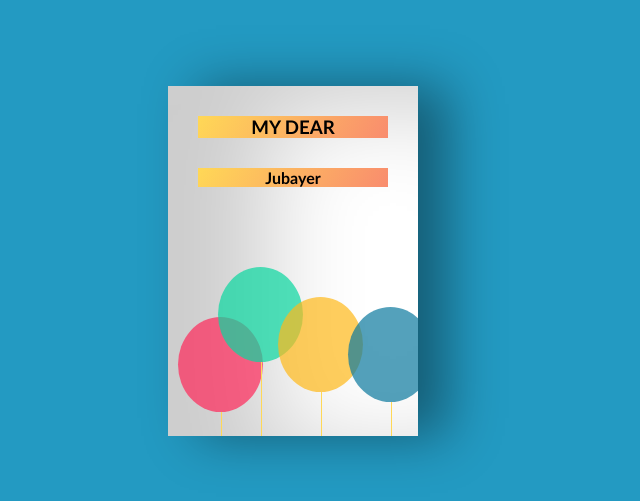
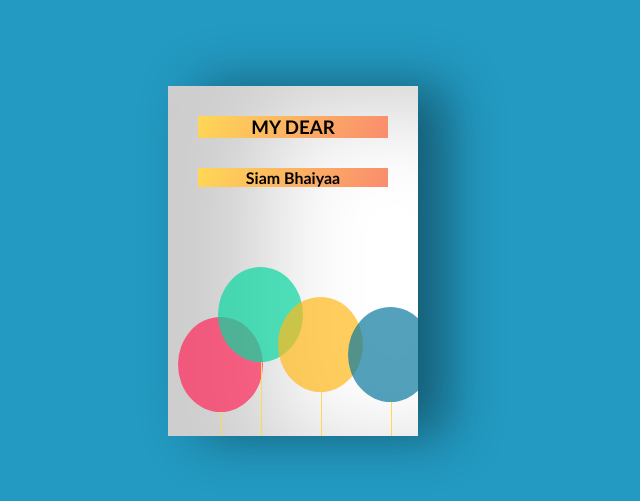
Before and after one commit to coderBelal/wishforyou, a React (Vite) app: page / in a window 1280 px wide. Shown: the part 147-648 px from the top of the page, without its empty margins (347-987 px from the left). Built offline with nearby package versions, Linux system fonts and the light colour scheme.

Commit message:
Update App.jsx

```diff
--- a/src/App.jsx
+++ b/src/App.jsx
@@ -3,7 +3,7 @@ const App = () => {
     <div className="birthdayCard">
       <div className="cardFront">
         <h3 className="happy">MY DEAR </h3>
-          <h4 className="happy">Jubayer </h4>
+          <h4 className="happy">Siam Bhaiyaa </h4>
 
         <div className="balloons">
           <div className="balloon-1" />
@@ -14,9 +14,9 @@ const App = () => {
       </div>
       <div className="cardInside">
         <h3 className="back"></h3>
-        <p>Dear Jubayer</p>
+        <p>Dear Siam bhaieeeee</p>
         <p>
-Happy Birthday! On this special day, I want to express how grateful I am to have you in my life. You have always been my support, my confidant, and my best friend. I cherish all the memories we've made together and look forward to many more.
+Happy Birthday! On this special day, I want to express how grateful I am to have you in my life. You have always been my support, my confidant, and my elder brother. I cherish all the memories we've made together and look forward to many more.
 </p>
         <p className="name">your Belal</p>
       </div>
```
